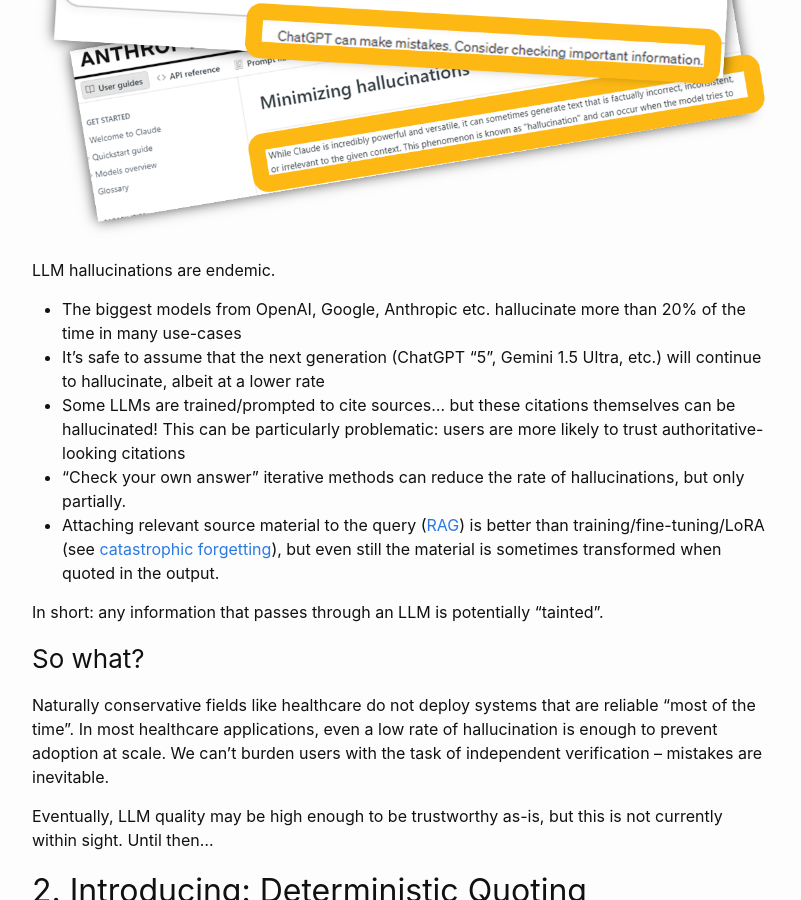
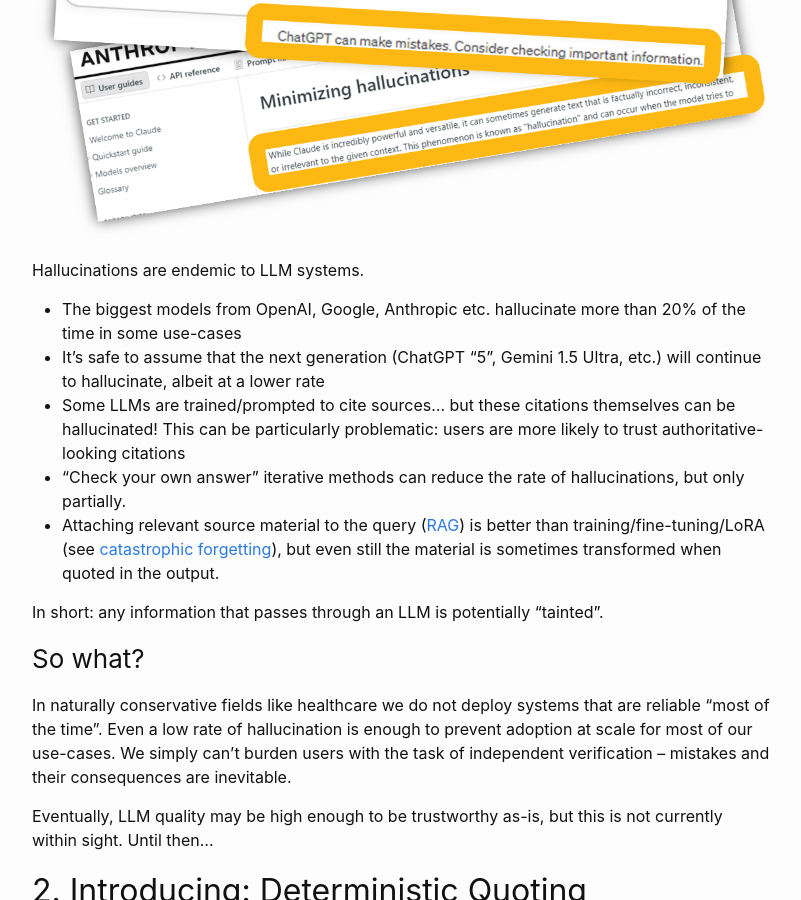
Before and after one commit to mattyyeung/mattyyeung.github.io, a Jekyll site: the page built from _posts/2024-04-21-deterministic-quoting.md, in a window 1280 px wide and 900 px high, scrolled down 1557 px. Shown: the whole window, without its empty margins (238-1039 px from the left). Built offline with Jekyll 4.4.1, drawn with Linux system fonts in a browser that asks for light colours.

Commit message:
deterministic quoting

```diff
--- a/_posts/2024-04-21-deterministic-quoting.md
+++ b/_posts/2024-04-21-deterministic-quoting.md
@@ -33,9 +33,9 @@ Many LLM systems can be designed to deterministically quote. This article provid
 
 ![](/assets/deterministic-quoting/hallucination.png)
 
-LLM hallucinations are endemic.
+Hallucinations are endemic to LLM systems.
 
-* The biggest models from OpenAI, Google, Anthropic etc. hallucinate more than 20% of the time in many use-cases <!--TODO-->
+* The biggest models from OpenAI, Google, Anthropic etc. hallucinate more than 20% of the time in some use-cases <!--TODO-->
 * It’s safe to assume that the next generation (ChatGPT “5”, Gemini 1.5 Ultra, etc.) will continue to hallucinate, albeit at a lower rate
 * Some LLMs are trained/prompted to cite sources… but these citations themselves can be hallucinated! This can be particularly problematic: users are more likely to trust authoritative-looking citations
 <!-- * At least [one system](https://gemini.google.com/) offers a function to verify claims by querying a search engine, but this still requires vigilance from the user -->
@@ -46,7 +46,7 @@ In short: any information that passes through an LLM is potentially “tainted
 
 ### So what?
 
-Naturally conservative fields like healthcare do not deploy systems that are reliable “most of the time”. In most healthcare applications, even a low rate of hallucination is enough to prevent adoption at scale. We can't burden users with the task of independent verification – mistakes are inevitable.
+In naturally conservative fields like healthcare we do not deploy systems that are reliable “most of the time”. Even a low rate of hallucination is enough to prevent adoption at scale for most of our use-cases. We simply can't burden users with the task of independent verification – mistakes and their consequences are inevitable.
 
 <!--TODO-->
 
```
